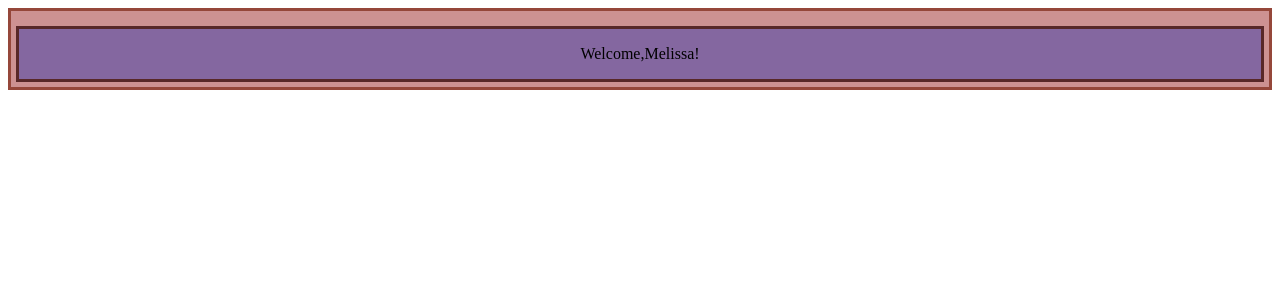
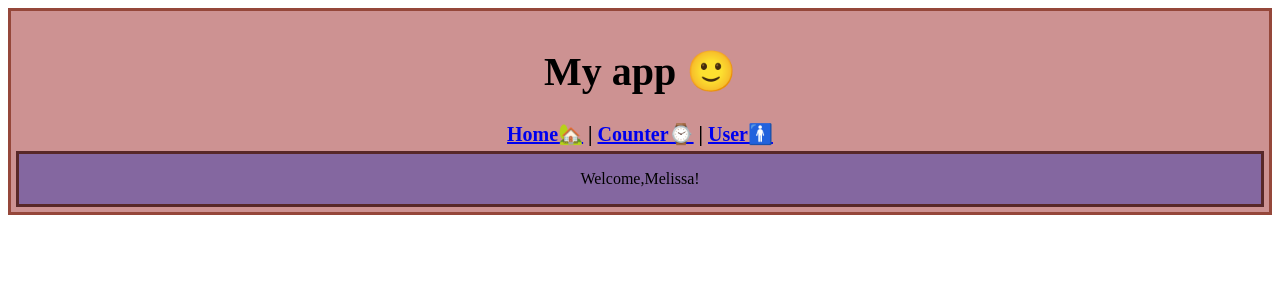
Before and after one commit to Meli357/REACT-exercises, a React (Create React App) app: page / in a window 1280 px wide. Shown: the top 300 px of the page. Built offline with nearby package versions, Linux system fonts and the light colour scheme.

Commit message:
add Links

```diff
--- a/src/App.js
+++ b/src/App.js
@@ -18,11 +18,17 @@ import { FilteredList } from "./FilteredList";
 import { Routes } from "react-router-dom";
 import { Route } from "react-router-dom";
 import { ShowGithubUser } from "./ShowGithubUser";
+import { Link } from "react-router-dom";
 
 export function App(){
 
     return <div>
-        <Container>
+        <Container className=".container-title" title={<div>
+            <h1>My app 🙂</h1>
+            <div>
+             <Link to="/">Home🏡</Link> | <Link to="/counter">Counter⌚</Link> | <Link to="/users/:username">User🚹</Link>
+            </div>
+            </div>} >
             <Routes>
                 <Route path="/" element={<Welcome name="Melissa"/>}/>
                 <Route path="/counter" element={<ClickCounter />}/>
```
